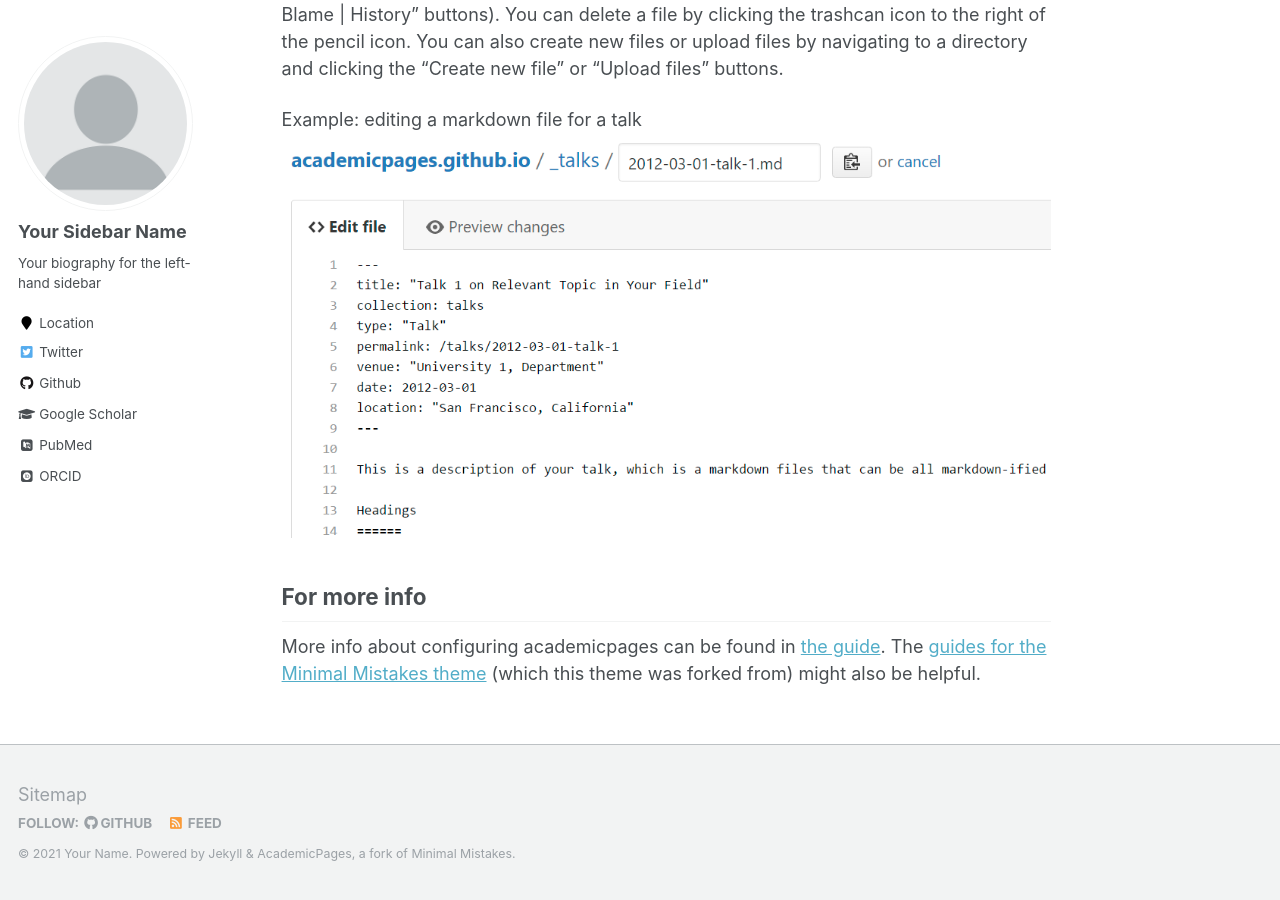
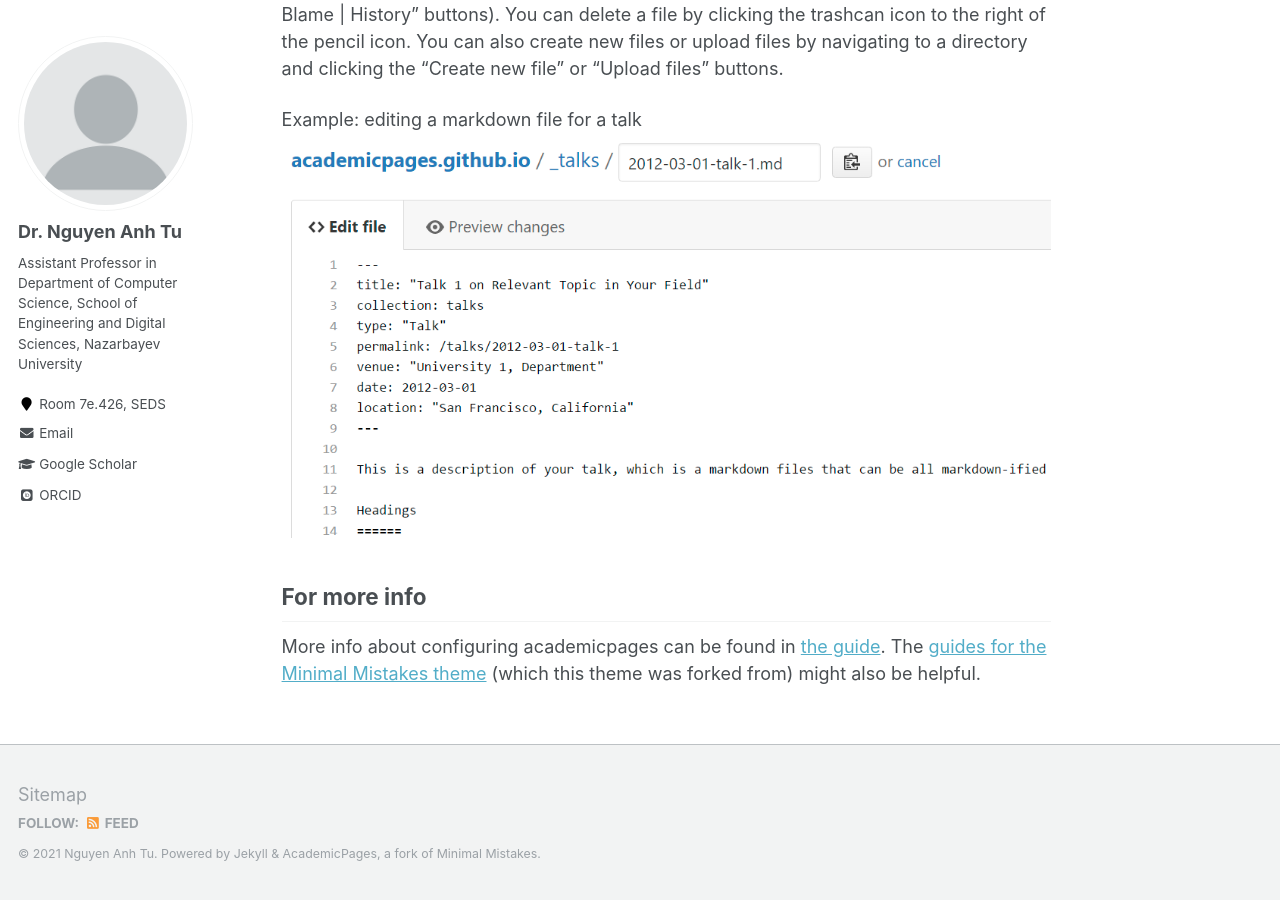
Before and after one commit to tunguyen87/homepage, a Jekyll site: the page built from _pages/about.md, in a window 1280 px wide and 900 px high, scrolled down 2463 px. Built offline with Jekyll 4.4.1, drawn with Linux system fonts in a browser that asks for light colours; some web fonts are replaced; some of the changed text lies outside the part shown.

Commit message:
Update _config.yml

```diff
--- a/_config.yml
+++ b/_config.yml
@@ -7,11 +7,11 @@
 
 # Site Settings
 locale                   : "en-US"
-title                    : "Your Name / Site Title"
+title                    : "Nguyen Anh Tu"
 title_separator          : "-"
-name                     : &name "Your Name"
+name                     : &name "Nguyen Anh Tu"
 description              : &description "personal description"
-url                      : https://academicpages.github.io # the base hostname & protocol for your site e.g. "https://mmistakes.github.io"
+url                      : https://tunguyen87.github.io/homepage/ # the base hostname & protocol for your site e.g. "https://mmistakes.github.io"
 baseurl                  : "" # the subpath of your site, e.g. "/blog"
 repository               : "academicpages/academicpages.github.io"
 teaser                   :  # filename of teaser fallback teaser image placed in /images/, .e.g. "500x300.png"
@@ -80,14 +80,14 @@ analytics:
 
 # Site Author
 author:
-  name             : "Your Sidebar Name"
+  name             : "Dr. Nguyen Anh Tu"
   avatar           : "profile.png"
-  bio              : "Your biography for the left-hand sidebar"
-  location         : "Location"
+  bio              : "Assistant Professor in Department of Computer Science, School of Engineering and Digital Sciences, Nazarbayev University"
+  location         : "Room 7e.426, SEDS"
   employer         :
-  pubmed           : "https://www.ncbi.nlm.nih.gov/pubmed/?term=john+snow"
-  googlescholar    : "http://yourfullgooglescholarurl.com"
-  email            :
+  pubmed           : #"https://www.ncbi.nlm.nih.gov/pubmed/?term=john+snow"
+  googlescholar    : "https://scholar.google.com/citations?user=W8Mw_i4AAAAJ&hl=en"
+  email            : "tu.nguyen@nu.edu.kz"
   researchgate     :  # example: "https://www.researchgate.net/profile/yourprofile"
   uri              :
   bitbucket        :
@@ -96,20 +96,20 @@ author:
   flickr           :
   facebook         :
   foursquare       :
-  github           : "academicpages"
+  github           : #"academicpages"
   google_plus      :
   keybase          :
   instagram        :
   impactstory      : #"https://profiles.impactstory.org/u/xxxx-xxxx-xxxx-xxxx"
   lastfm           :
   linkedin         :
-  orcid            : "http://orcid.org/yourorcidurl"
+  orcid            : "https://orcid.org/0000-0002-0650-8169"
   pinterest        :
   soundcloud       :
   stackoverflow    : # http://stackoverflow.com/users/123456/username
   steam            :
   tumblr           :
-  twitter          : "replacethistwitterhandle"
+  twitter          : #"replacethistwitterhandle"
   vine             :
   weibo            :
   xing             :
```
